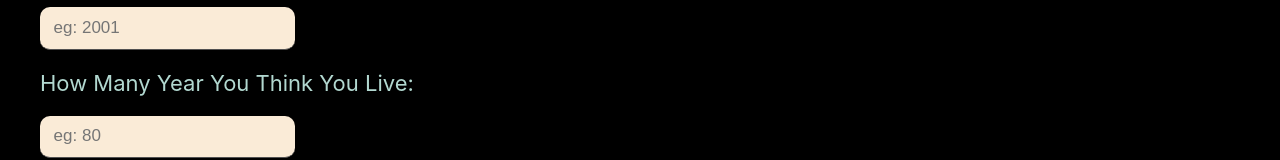
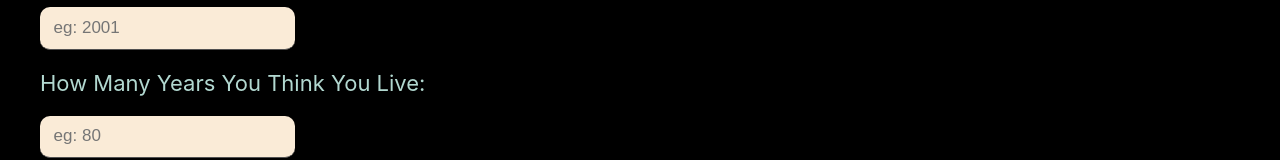
Before and after one commit to charan-nunnabhatla/dotted-life, a React (Create React App) app: page / in a window 1280 px wide. Shown: the part 225-385 px from the top of the page. Built offline with nearby package versions, Linux system fonts and the light colour scheme.

Commit message:
Update App.js

```diff
--- a/src/App.js
+++ b/src/App.js
@@ -72,7 +72,7 @@ const App = () => {
           onChange={(e) => setYearOfBirth(e.target.value)}
           placeholder="eg: 2001"
         />
-        <label>How Many Year You Think You Live:</label>
+        <label>How Many Years You Think You Live:</label>
         <input
           type="number"
           className="expected-age"
```
